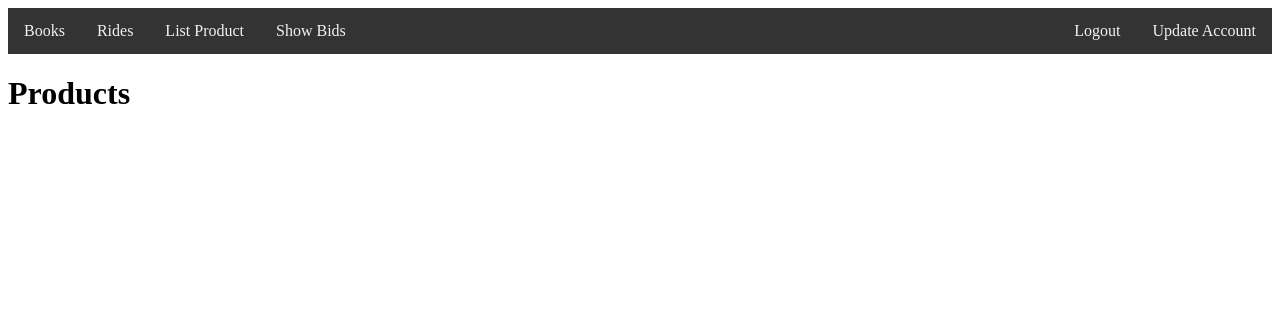
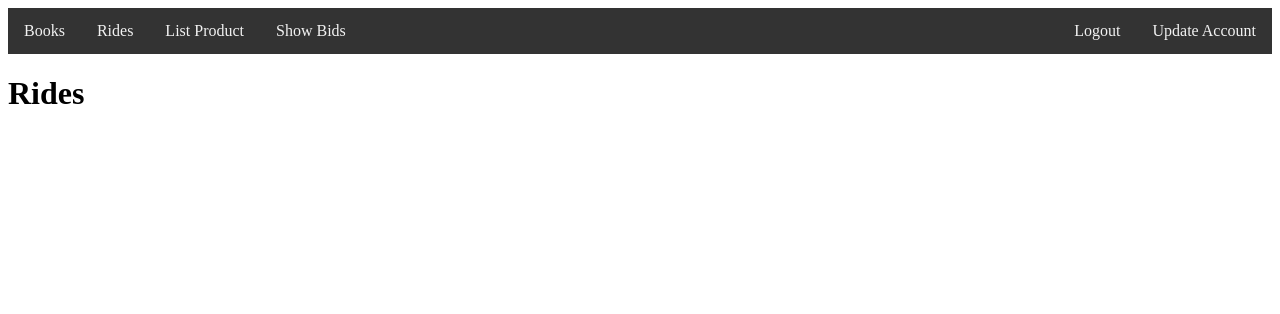
Before and after one commit to micahweiss25/database_website, a Flask app: template templates/rides.html in a window 1280 px wide. Shown: the top 314 px of the page. Run offline with Flask 3, Linux system fonts and the light colour scheme; the template is opened without the code that fills it, so the values that code supplies are empty; the visitor is signed in with stand-in values (Sample User, id 1).

Commit message:
Fix product_detail and rides functions

```diff
--- a/app.py
+++ b/app.py
@@ -338,7 +338,8 @@ def product_detail(productID, category):
     if category == "Book":
         query = "CALL ViewBook(%s);"
         cursor.execute(query, [productID])
-        result = list(cursor.fetchall()[0])
+        result = cursor.fetchall()[0]
+        raise Exception(result)
         product = Product(productID=result[1],
                           name=result[5],
                           price=result[6],
@@ -351,6 +352,7 @@ def product_detail(productID, category):
         query = "CALL ViewRide(%s);"
         cursor.execute(query, [productID])
         result = cursor.fetchall()[0]
+        raise Exception(result)
         product = Product(productID=result[1],
                           time=result[2],
                           departureFrom=result[3],
@@ -377,7 +379,7 @@ def books():
     result = cursor.fetchall()
     products = []
     for product in result:
-        new_product = Product(productID=result[1],
+        new_product = Product(productID=product[1],
                           name=product[5],
                           price=product[6],
                           expiration=product[7],
@@ -415,7 +417,7 @@ def rides():
     cnx.close()
     return render_template("rides.html",
                            user=current_user,
-                           products=data)
+                           products=products)
 
 
 if __name__ == "__main__":
--- a/templates/rides.html
+++ b/templates/rides.html
@@ -59,7 +59,7 @@
 
 
       </script>
-<h1>Products</h1>
+<h1>Rides</h1>
 <table>
     {% for product in products %}
   <tr>
```
Also changed, not shown: templates/listProduct.html (added).
